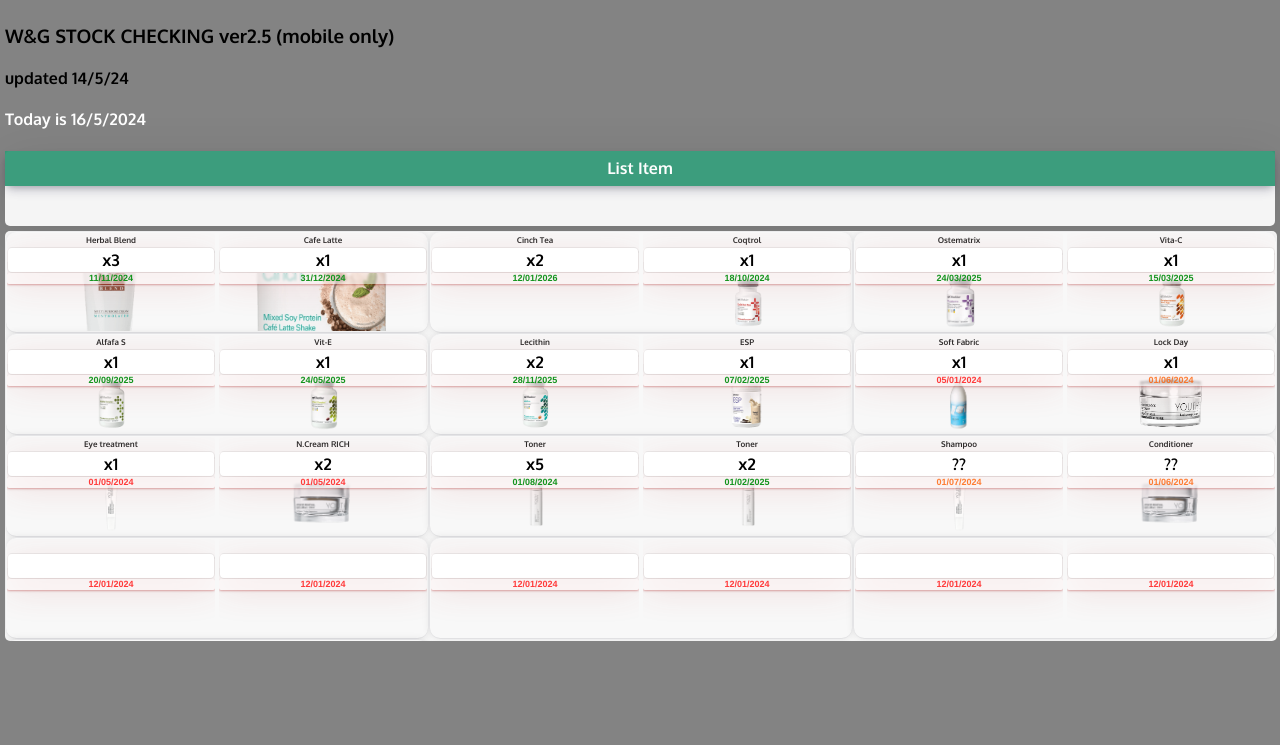
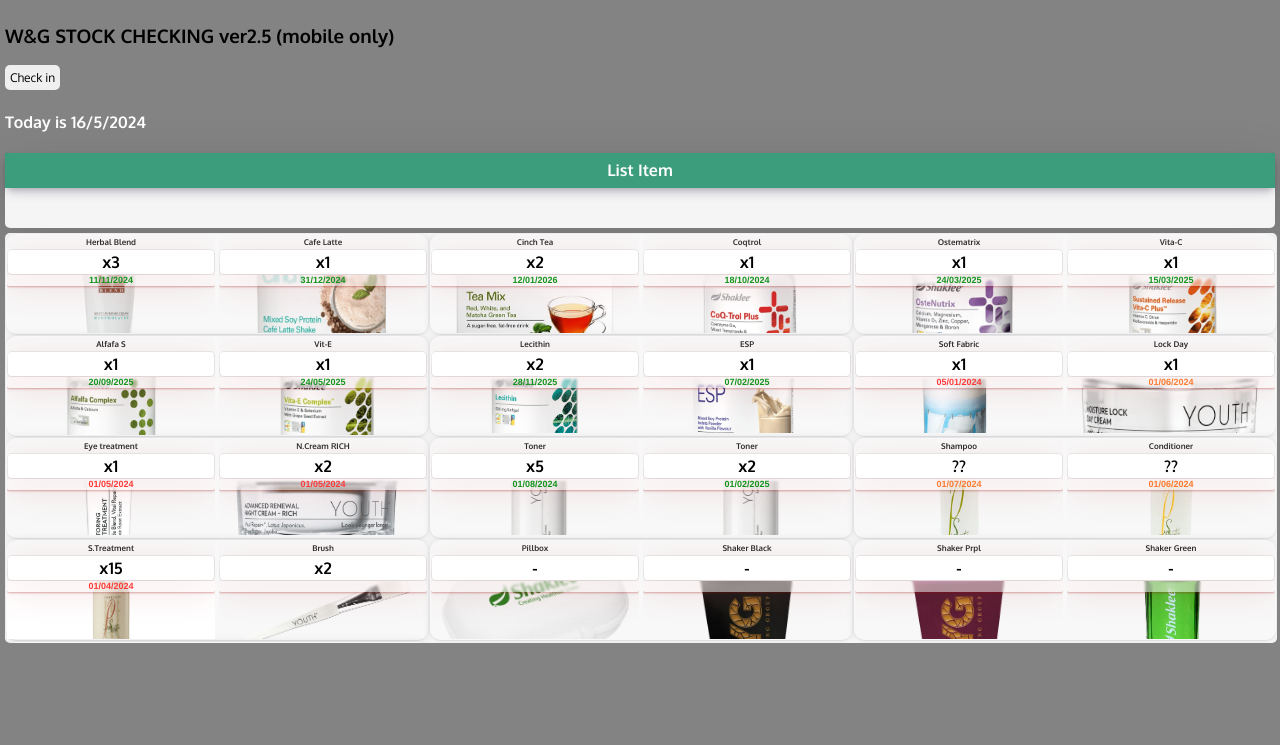
Before and after one commit to Sovietroll/JS-shelfStock, a plain HTML site: page index.html in a window 1280 px wide. Drawn offline with Linux system fonts and the light colour scheme.

Commit message:
count last item stock at home

```diff
--- a/index.html
+++ b/index.html
@@ -21,8 +21,11 @@
   <body>
 
     <h3>W&G STOCK CHECKING ver2.5 (mobile only)</h3>
-      <h4>updated 14/5/24
-      </h4>
+    <!--TODO CREATE JS CONNECT WITH CURRENT DATE IF CHECK IN  -->
+
+      <p class="js-updated">
+      <!-- BUTTON -->
+      </p>
       <h4 class="currentDate"></h4>
 
     <div class="list">
--- a/prototypeShelf.css
+++ b/prototypeShelf.css
@@ -8,13 +8,24 @@
         margin: 0px;
         background-color: rgb(131, 131, 131);
       }
+      .js-updated{
+        /* background-color: black; */
+      }
+      .btn-update{
+        padding: 5px;
+        border-style: none;
+        border-radius: 5px;
+        font-size: 12px;
+      }
+      .btn-update:active{
+        background-color: black;
+      }
       .currentDate{ /** default **/
         color: white;
         font-weight: 700;
       }
       .currentDate-Expired{
         color: rgb(255, 58, 58);
-
       }
       .currentDate-NearExpired{
         color: rgba(255, 94, 0, 0.795);
@@ -515,115 +526,145 @@
         background-size:cover;
         background-position:center;
       }
-
       .pic-B1 {
-        /* background-image: url(Pictures/cafe.png); */
+        background-image: url(Pictures/cinch_tea-removebg-preview.png);
         background-repeat: no-repeat;
-        background-size:contain;
+        background-size:cover;
         background-position:center;
       }
       .pic-B2 {
         background-image: url(Pictures/coqtrol.png);
         background-repeat: no-repeat;
-        background-size:contain;
+        background-size:cover;
         background-position:center;
-        margin: 1%;
       }
       .pic-C1{
         background-image: url(Pictures/oste.png);
         background-repeat: no-repeat;
-        background-size:contain;
+        background-size:cover;
         background-position:center;
-        margin: 1%;
       }
       .pic-C2{
         background-image: url(Pictures/vita-c.png);
         background-repeat: no-repeat;
-        background-size:contain;
+        background-size:cover;
         background-position:center;
-        margin: 1%;
       }
       .pic-d1 {
         background-image: url(Pictures/alfafa\ s.png);
         background-repeat: no-repeat;
-        background-size:contain;
+        background-size:cover;
         background-position:center;
-        margin: 1%;
       }
       .pic-d2{
         background-image: url(Pictures/vitE.png);
         background-repeat: no-repeat;
-        background-size:contain;
+        background-size:cover;
         background-position:center;
-        margin: 1%;
       }
       .pic-E1{
         background-image: url(Pictures/lecithin.png);
         background-repeat: no-repeat;
-        background-size:contain;
+        background-size:cover;
         background-position:center;
         margin: 1%;
       }
       .pic-E2{
         background-image: url(Pictures/esp.png);
         background-repeat: no-repeat;
-        background-size:contain;
+        background-size:cover;
         background-position:center;
         margin: 1%;
       }
       .pic-F1{
         background-image: url(Pictures/soft\ fabric.png);
         background-repeat: no-repeat;
-        background-size:contain;
+        background-size:cover;
         background-position:center;
         margin: 1%;
       }
       .pic-F2{
         background-image: url(Pictures/lockdaycream.png);
         background-repeat: no-repeat;
-        background-size:contain;
+        background-size:cover;
         background-position:center;
         margin: 1%;
       }
       .pic-G1{
         background-image: url(Pictures/eyetreatment.png);
         background-repeat: no-repeat;
-        background-size:contain;
+        background-size:cover;
         background-position:center;
         margin: 1%;
       }
       .pic-G2{
         background-image: url(Pictures/nightcreamrich.png);
         background-repeat: no-repeat;
-        background-size:contain;
+        background-size:cover;
         background-position:center;
         margin: 1%;
       }
       .pic-H1{
         background-image: url(Pictures/toner.png);
         background-repeat: no-repeat;
-        background-size:contain;
+        background-size:cover;
         background-position:center;
         margin: 1%;
       }
       .pic-H2{
         background-image: url(Pictures/toner.png);
         background-repeat: no-repeat;
-        background-size:contain;
+        background-size:cover;
         background-position:center;
         margin: 1%;
       }
       .pic-I1{
-        background-image: url(Pictures/eyetreatment.png);
+        background-image: url(Pictures/shampoo\ cut\ out.png);
         background-repeat: no-repeat;
-        background-size:contain;
+        background-size:cover;
         background-position:center;
         margin: 1%;
       }
       .pic-I2{
-        background-image: url(Pictures/nightcreamrich.png);
+        background-image: url(Pictures/conditioner-removebg-preview.png);
         background-repeat: no-repeat;
-        background-size:contain;
+        background-size:cover;
         background-position:center;
         margin: 1%;
       }
+      .pic-J1{
+        background-image: url(Pictures/scalp\ treatment.jpeg);
+        background-repeat: no-repeat;
+        background-size:cover;
+        background-position:center;
+      }
+      .pic-J2{
+        background-image: url(Pictures/shaklee\ brush.png);
+        background-repeat: no-repeat;
+        background-size:cover;
+        background-position:center;
+      }
+      .pic-K1{
+        background-image: url(Pictures/shaklee-pillbox-removebg-preview.png);
+        background-repeat: no-repeat;
+        background-size:cover;
+        background-position:center;
+      }
+      .pic-K2{
+        background-image: url(Pictures/shaker-hitam-new-removebg-preview.png);
+        background-repeat: no-repeat;
+        background-size:cover;
+        background-position:center;
+      }
+      .pic-L1{
+        background-image: url(Pictures/purple-shaker-removebg-preview.png);
+        background-repeat: no-repeat;
+        background-size:cover;
+        background-position:center;
+      }
+      .pic-L2{
+        background-image: url(Pictures/shaker_green-removebg-preview.png);
+        background-repeat: no-repeat;
+        background-size:cover;
+        background-position:center;
+      }
--- a/prototypeShelf.js
+++ b/prototypeShelf.js
@@ -8,9 +8,36 @@
 
 let currentDate = `${day}/${month}/${year}`;
 let dateNow = document.querySelector('.currentDate');
+
 dateNow.innerHTML = `Today is ${currentDate}`;
 
 
+let jsUpdated = document.querySelector('.js-updated');
+
+// btnUpdate.innerHTML =
+jsUpdated.innerHTML =
+`
+<button class="btn-update"
+>
+Check in
+</button>
+`;
+let btnUpdate = document.querySelector('.btn-update');
+
+btnUpdate.addEventListener('click', ()=>{
+    btnUpdate.textContent = 'Done! Today has been updated';
+    jsUpdated.innerHTML = `
+    <button class="btn-update">
+        Done! Today has been updated
+    </button>
+    <br> Updated at ${currentDate}
+    `;
+})
+
+function btnAfterClick(){
+ btnUpdate.value = '';
+ console.log('test');
+}
 
 // //TODO PUT DATE AS INPUT
 // let data = JSON.parse(localStorage.getItem('savedObjects')) || [];
@@ -255,34 +282,34 @@
 dateI2 = dateEXP(expDateI2, 2024,(6-1), 1, 'I2');
 
 //! J1
-nameJ1.innerHTML = '';
-quantityJ1.innerHTML = '';
-dateJ1 = dateEXP(expDateJ1, 2024,(1-1), 12, 'J1');
+nameJ1.innerHTML = 'S.Treatment';
+quantityJ1.innerHTML = 'x15';
+dateJ1 = dateEXP(expDateJ1, 2024,(4-1), 1, 'J1');
 
 //! J2
-nameJ2.innerHTML = '';
-quantityJ2.innerHTML = '';
-dateJ2 = dateEXP(expDateJ2, 2024,(1-1), 12, '');
+nameJ2.innerHTML = 'Brush';
+quantityJ2.innerHTML = 'x2';
+// dateJ2 = dateEXP(expDateJ2, 2024,(1-1), 12, '');
 
 //! K1
-nameK1.innerHTML = '';
-quantityK1.innerHTML = '';
-dateK1 = dateEXP(expDateK1, 2024,(1-1), 12, '');
+nameK1.innerHTML = 'Pillbox';
+quantityK1.innerHTML = '-';
+// dateK1 = dateEXP(expDateK1, 2024,(1-1), 12, '');
 
 //! K2
-nameK2.innerHTML = '';
-quantityK2.innerHTML = '';
-dateK2 = dateEXP(expDateK2, 2024,(1-1), 12, '');
+nameK2.innerHTML = 'Shaker Black';
+quantityK2.innerHTML = '-';
+// dateK2 = dateEXP(expDateK2, 2024,(1-1), 12, '');
 
 //! L1
-nameL1.innerHTML = '';
-quantityL1.innerHTML = '';
-dateL1 = dateEXP(expDateL1, 2024,(1-1), 12, '');
+nameL1.innerHTML = 'Shaker Prpl';
+quantityL1.innerHTML = '-';
+// dateL1 = dateEXP(expDateL1, 2024,(1-1), 12, '');
 
 //! L2
-nameL2.innerHTML = '';
-quantityL2.innerHTML = '';
-dateL2 = dateEXP(expDateL2, 2024,(1-1), 12, '');
+nameL2.innerHTML = 'Shaker Green';
+quantityL2.innerHTML = '-';
+// dateL2 = dateEXP(expDateL2, 2024,(1-1), 12, '');
 
 
 //TODO allDatesExpValues//
```
Also changed, not shown: Pictures/WhatsApp-Image-2021-08-26-at-12.30.25-600x540-removebg-preview.png (added), Pictures/cinch_tea-removebg-preview.png (added), Pictures/conditioner-fococlipping-standard.png (added), Pictures/conditioner-removebg-preview.png (added), Pictures/purple-shaker-removebg-preview.png (added), Pictures/scalp treatment.jpeg (added), Pictures/shaker-hitam-new-removebg-preview.png (added), Pictures/shaker_green-removebg-preview.png (added), Pictures/shaklee brush.png (added), Pictures/shaklee-pillbox-removebg-preview.png (added), Pictures/shampoo cut out.png (added).
